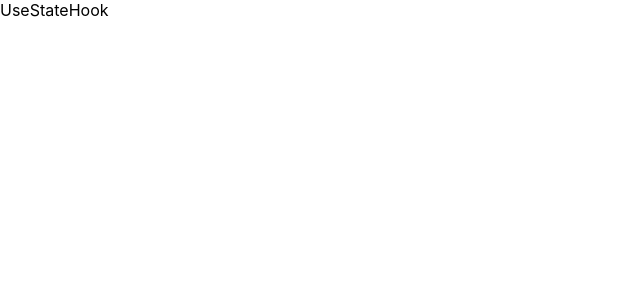
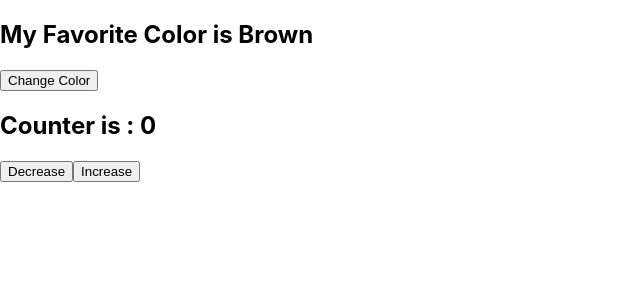
Before and after one commit to Hpekkaya/reactclass1, a React (Create React App) app: page / in a window 1280 px wide. Shown: the top 300 px of the page, without its empty margins (0-640 px from the left). Built offline with nearby package versions, Linux system fonts and the light colour scheme.

Commit message:
UseState tried

```diff
--- a/src/06-UseStateHook/UseStateHook.js
+++ b/src/06-UseStateHook/UseStateHook.js
@@ -1,8 +1,17 @@
-import React from 'react'
+import React, { useState } from 'react'
 
 const UseStateHook = () => {
+    const [color, setColor] = useState("Brown")
+    const [counter, setCounter] = useState(0)
   return (
-    <div>UseStateHook</div>
+    <div>
+        <h2>My Favorite Color is {color} </h2>
+        <button type='button' onClick={()=>setColor("Blue")}>Change Color</button>
+
+        <h2>Counter is : {counter} </h2>
+        <button type='button' onClick={()=>setCounter(counter-1)}>Decrease</button>
+        <button type='button' onClick={()=>setCounter(counter+1)}>Increase</button>
+    </div>
   )
 }
 
```
